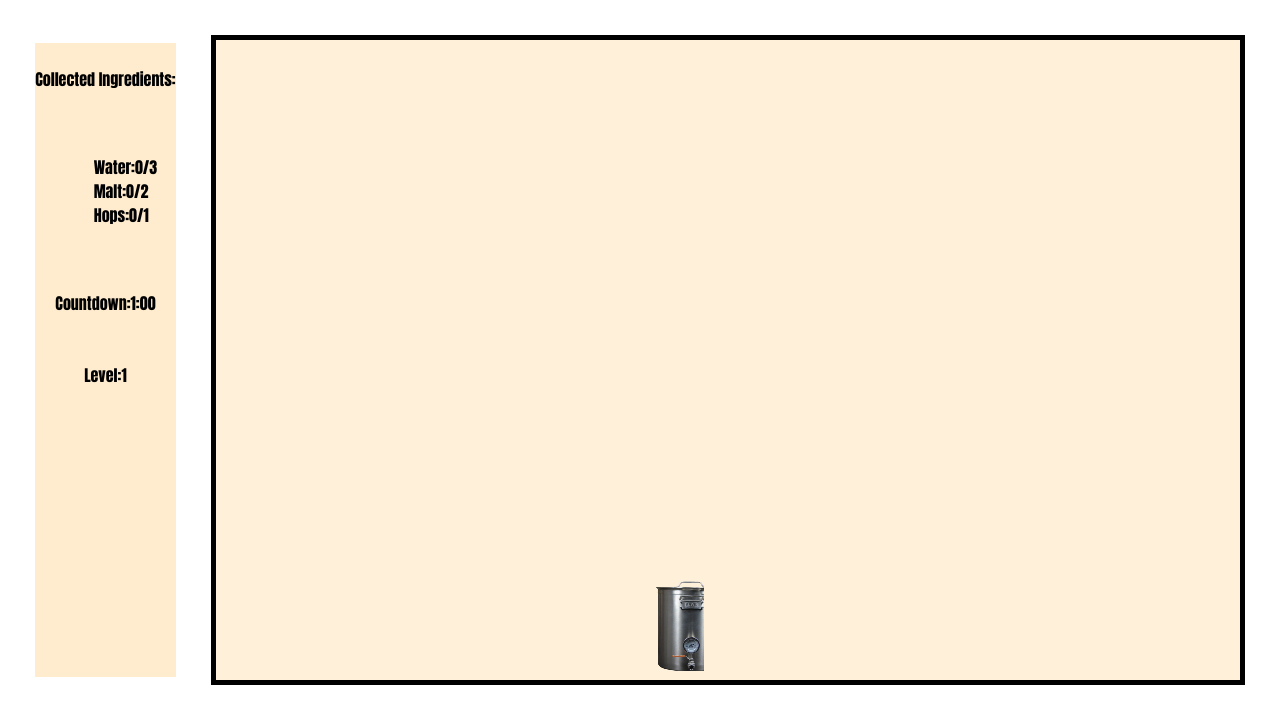
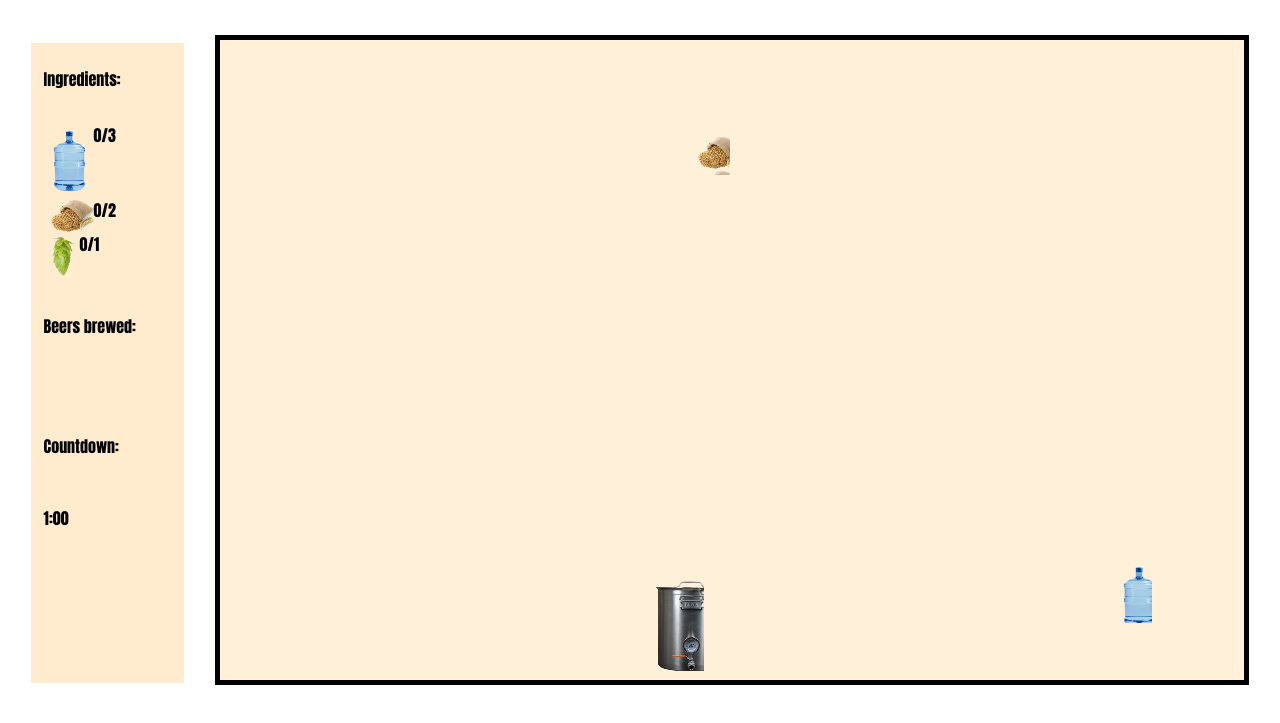
Before and after one commit to stephan2311/brewery-game, a plain HTML site: page index.html in a window 1280 px wide. Shown: the part 73-796 px from the top of the page. Drawn offline with Linux system fonts and the light colour scheme.

Commit message:
Thursday 11 am

```diff
--- a/index.html
+++ b/index.html
@@ -15,16 +15,28 @@
 
     <div class="flex-container">
         <div class="flex-item sidebar">
-            <div class="sidebar-item"><strong>Collected Ingredients:</strong></div>
+            <div class="sidebar-item">
+                <p><strong>Ingredients:</strong></p>
+            </div>
             <div class="sidebar-item">
                 <ul>
-                    <li>Water: <span id="water-coll"> 0</span>/<span id="water-needed"> 0</span></li>
-                    <li>Malt: <span id="malt-coll"> 0</span>/<span id="malt-needed"> 0</span></li>
-                    <li>Hops: <span id="hops-coll"> 0</span>/<span id="hops-needed"> 0</span></li>
+                    <li><img src="/img/water.png"> <span id="water-coll"> 0</span>/<span id="water-needed"> 0</span></li>
+                    <li><img src="/img/malt.png">  <span id="malt-coll"> 0</span>/<span id="malt-needed"> 0</span></li>
+                    <li><img src="/img/hops.png">  <span id="hops-coll"> 0</span>/<span id="hops-needed"> 0</span></li>
                 </ul>
             </div>
-            <div class="sidebar-item"> Countdown: <span id="timer">1:00</span></div>
-            <div class="sidebar-item"> Level: <span id="level">1</span></div>
+            <div class="sidebar-item">
+                <p>Beers brewed:</p>
+            </div>
+            <div class="sidebar-item">
+                <p id="level"></p>
+            </div>
+            <div class="sidebar-item">
+                <p>Countdown:</p>
+            </div>
+            <div class="sidebar-item">
+                <p id="timer">1:00</p>
+            </div>
         </div>
         <div class="flex-item" id="board"></div>
     </div>
--- a/js/game.js
+++ b/js/game.js
@@ -28,7 +28,7 @@ class Game {
 
         this.addEventListeners();
 
-        this.countdown(this.seconds);
+        // this.countdown(this.seconds);
 
         // Water
         setInterval(() => {
@@ -48,7 +48,6 @@ class Game {
                     this.countWater();
                     this.removeWaterFromArr(this.waterArr, elm);
                     elm.domElement.remove();
-                    this.compareObj();
                 }
                 elm.removeObstacle(elm);
             });
@@ -72,7 +71,6 @@ class Game {
                     this.countMalt();
                     this.removeMaltFromArr(this.maltArr, elm);
                     elm.domElement.remove();
-                    this.compareObj();
                 }
                 elm.removeObstacle(elm);
             });
@@ -96,11 +94,14 @@ class Game {
                     this.countHops();
                     this.removeHopsFromArr(this.hopsArr, elm);
                     elm.domElement.remove();
-                    this.compareObj();
                 }
                 elm.removeObstacle(elm);
 
             });
+        }, this.refreshRate);
+
+        setInterval(() => {
+            this.compareObj();
         }, this.refreshRate);
 
     }
@@ -115,7 +116,6 @@ class Game {
             this.drawDomElm(this.player);
         });
         // document.addEventListener("click", myScript);
-
     }
 
     createDomElm(instance) {
@@ -184,18 +184,26 @@ class Game {
     }
 
     compareObj() {
-        if (JSON.stringify(this.resultObj) === JSON.stringify(this.givenObj)) {
-            this.level++;
-            let levelCount = document.getElementById('level');
-            levelCount.innerHTML = this.level;
+        // if (JSON.stringify(this.resultObj) === JSON.stringify(this.givenObj))
+        if (this.resultObj.water === this.givenObj.water && this.resultObj.malt === this.givenObj.malt && this.resultObj.hops === this.givenObj.hops) {
             for (let key in this.resultObj) {
                 this.resultObj[key] = 0;
             }
+            this.level++;
+            if (this.level++) {
+                let img = document.createElement('img');
+                img.src = 'img/beer_bottle.png';
+                document.getElementById('level').appendChild(img);
+            }
+            count.innerHTML = this.resultObj.water;
+            count.innerHTML = this.resultObj.malt;
+            count.innerHTML = this.resultObj.hops;
         }
-    }
+}
 
+    /*
     countdown() {
-        function tick() {
+        function tick(seconds) {
             let timer = document.getElementById("timer");
             seconds--;
             timer.innerHTML = "0:" + (seconds < 10 ? "0" : "") + String(seconds);
@@ -205,6 +213,7 @@ class Game {
         }
         tick();
     }
+    */
 
 }
 
@@ -219,11 +228,15 @@ class Player {
     }
 
     moveLeft() {
-        this.positionX -= 3;
+        if (this.positionX >= 20) {
+            this.positionX -= 3;
+        }
     }
 
     moveRight() {
-        this.positionX += 3;
+        if (this.positionX <= 90) {
+            this.positionX += 3;
+        }
     }
 }
 
--- a/styles/style.css
+++ b/styles/style.css
@@ -19,16 +19,24 @@ body {
   display: flex;
   background-color: blanchedalmond;
   margin: 3vh 0vw 3vh 0vw;
+  padding-left: 1vw;
+  padding-right: 1vw;
   flex-direction: column;
-  flex-wrap: wrap;
-  justify-content:flex-start;
+  flex-wrap: nowrap;
+  height: 80vh;
+  width: 10vw;
 }
 
 .sidebar-item {
   display: flex;
-  align-self: center;
+  align-self: left;
   font-weight: 500;
-  margin: 3vh 0vw 3vh 0vw;
+  padding-top: 0.5em;
+  padding-bottom: 0.5em;
+}
+
+.sidebar-item > img {
+  height: 50px;
 }
 
 #board {
@@ -43,7 +51,8 @@ body {
 
 ul {
   list-style-type: none;
-  padding: none;
+  margin: 0;
+  padding: 0;
 }
 
 ul > li {
```
Also changed, not shown: img/beer_bottle.png (added), 1 other file.
